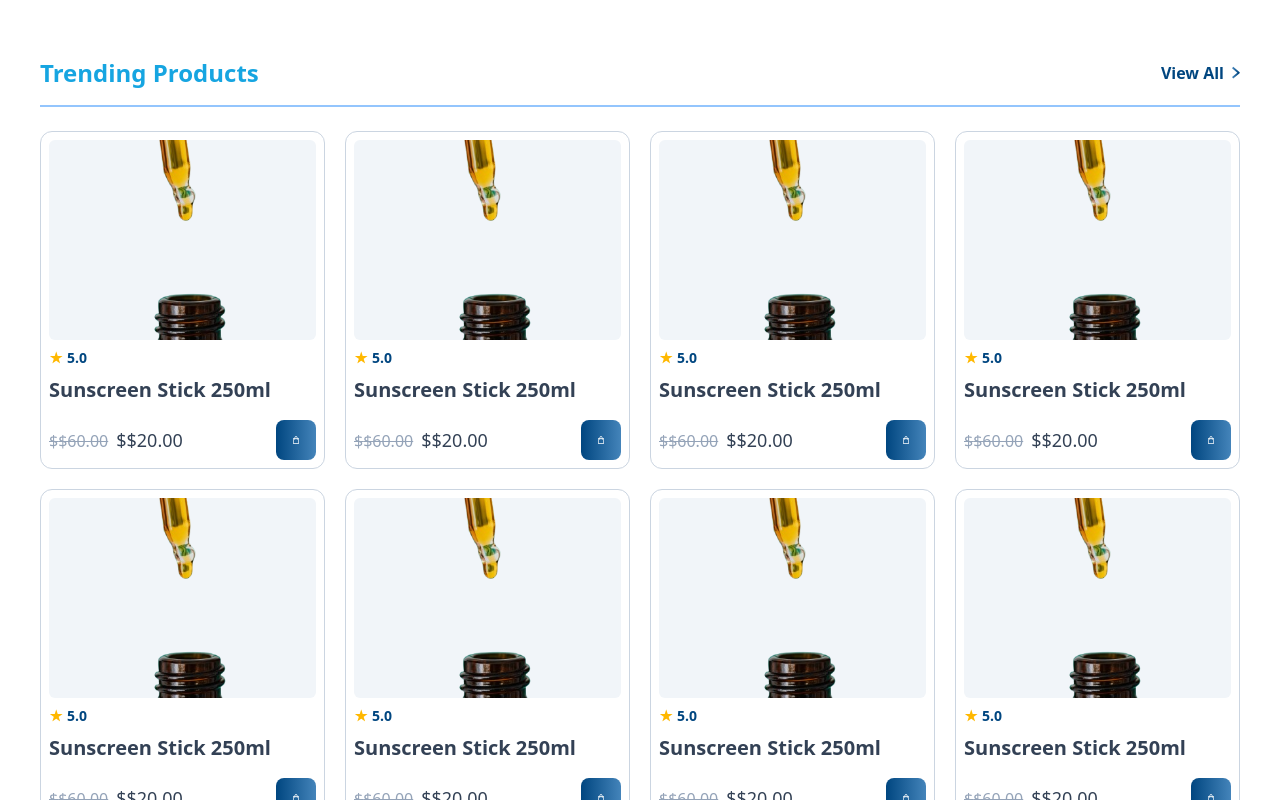
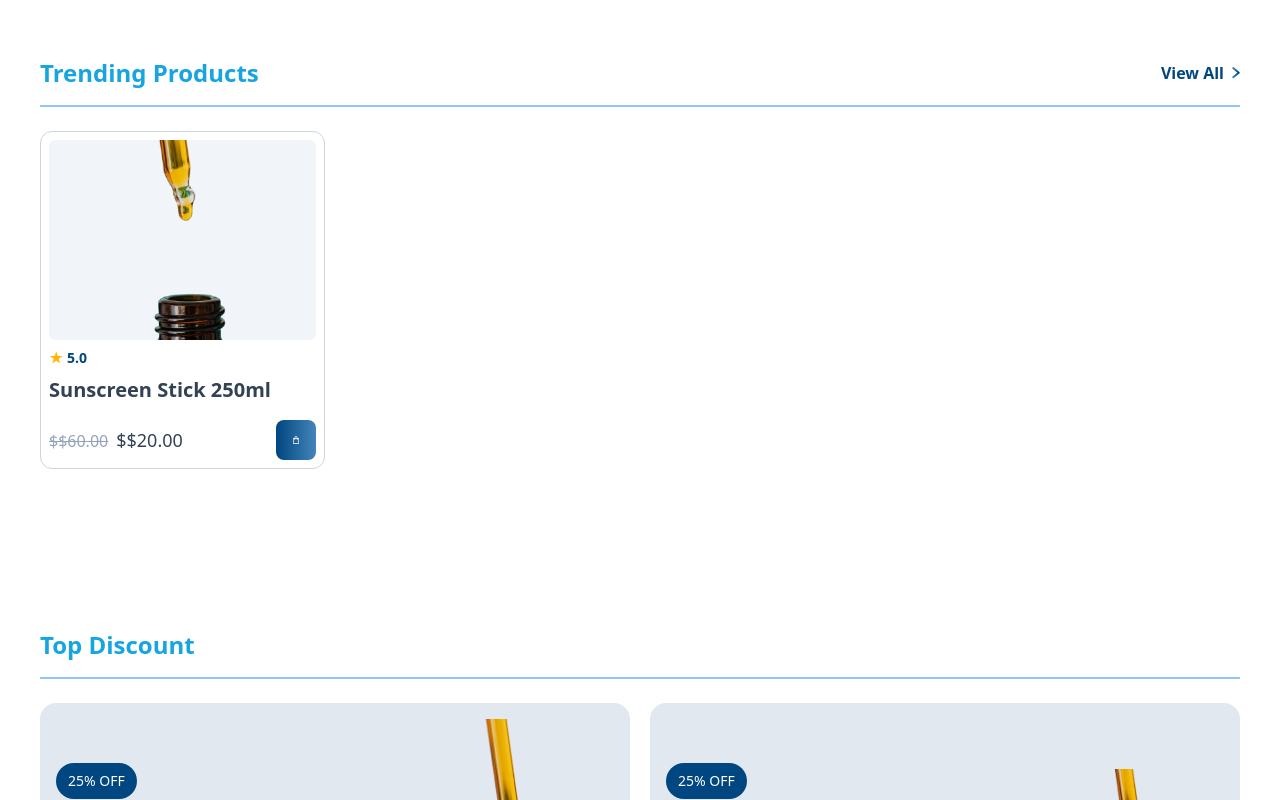
Before and after one commit to safatsaat2/project-pharma, a Next.js app: page / in a window 1280 px wide. Shown: the part 580-1380 px from the top of the page. Built offline with nearby package versions, Linux system fonts and the light colour scheme.

Commit message:
Product Provider creation

```diff
--- /dev/null
+++ b/src/app/Providers/ProductsProvider.js
@@ -0,0 +1,34 @@
+"use client";
+import React, { createContext, useState, useEffect, useContext } from "react";
+
+const ProductsContext = createContext();
+
+export const ProductsProvider = ({ children }) => {
+    const [productsData, setProductsData] = useState([]);
+    const [loading, setLoading] = useState(true);
+
+    useEffect(() => {
+        const fetchData = async () => {
+            try {
+                const response = await fetch("/data/dummy-data.json");
+                if (!response.ok) throw new Error("Failed to fetch data");
+                const data = await response.json();
+                setProductsData(data);
+            } catch (error) {
+                console.error("Error fetching data:", error);
+            } finally {
+                setLoading(false);
+            }
+        };
+
+        fetchData();
+    }, []);
+
+    return (
+        <ProductsContext.Provider value={{ productsData, loading }}>
+            {children}
+        </ProductsContext.Provider>
+    );
+};
+
+export const useProducts = () => useContext(ProductsContext);
--- a/src/app/_components/Home/TopSelling.jsx
+++ b/src/app/_components/Home/TopSelling.jsx
@@ -1,32 +1,15 @@
-"use client";
 
-import React, { useEffect, useState } from "react";
+"use client"
+
+import { useProducts } from "@/app/Providers/ProductsProvider";
 import HeadingArea from "../Heading/HeadingArea";
 import ProductCardSm from "../ProductCard/ProductCardSm";
 import "./TopSelling.css";
 
 const TopSelling = () => {
-  const [products, setProducts] = useState([]);
-  const [loading, setLoading] = useState(true);
+    const {productsData} = useProducts();
 
-  useEffect(() => {
-    const fetchData = async () => {
-      try {
-        const response = await fetch("/data/dummy-data.json");
-        if (!response.ok) throw new Error("Failed to fetch data");
-        const data = await response.json();
-        setProducts(data);
-      } catch (error) {
-        console.error("Error fetching data:", error);
-      } finally {
-        setLoading(false);
-      }
-    };
 
-    fetchData();
-  }, []);
-
-  if (loading) return <p>Loading...</p>;
 
   return (
     <section className="px-10 srsTrendingSection py-10 lg:py-20">
@@ -38,7 +21,7 @@ const TopSelling = () => {
           icon={true}
         />
         <div className="grid grid-cols-1 md:grid-cols-2 gap-3 md:gap-5 ">
-          {products
+          {productsData
             .sort((a, b) => b.rating - a.rating)
             .slice(0, 8)
             .map((product) => (
--- a/src/app/_components/Home/TrendingProduct.jsx
+++ b/src/app/_components/Home/TrendingProduct.jsx
@@ -15,13 +15,6 @@ const TrendingProduct = () => {
         />
         <div className="grid grid-cols-1 md:grid-cols-2 lg:grid-cols-4 gap-3 md:gap-5 ">
             <ProductCardSm imgLink={"/images/slider_medcine.png"} ratingScore={"5.0"} title={"Sunscreen Stick 250ml"} link={"/"} disPrice={"$20.00"} normalPrice={"$60.00"}/>
-            <ProductCardSm imgLink={"/images/slider_medcine.png"} ratingScore={"5.0"} title={"Sunscreen Stick 250ml"} link={"/"} disPrice={"$20.00"} normalPrice={"$60.00"}/>
-            <ProductCardSm imgLink={"/images/slider_medcine.png"} ratingScore={"5.0"} title={"Sunscreen Stick 250ml"} link={"/"} disPrice={"$20.00"} normalPrice={"$60.00"}/>
-            <ProductCardSm imgLink={"/images/slider_medcine.png"} ratingScore={"5.0"} title={"Sunscreen Stick 250ml"} link={"/"} disPrice={"$20.00"} normalPrice={"$60.00"}/>
-            <ProductCardSm imgLink={"/images/slider_medcine.png"} ratingScore={"5.0"} title={"Sunscreen Stick 250ml"} link={"/"} disPrice={"$20.00"} normalPrice={"$60.00"}/>
-            <ProductCardSm imgLink={"/images/slider_medcine.png"} ratingScore={"5.0"} title={"Sunscreen Stick 250ml"} link={"/"} disPrice={"$20.00"} normalPrice={"$60.00"}/>
-            <ProductCardSm imgLink={"/images/slider_medcine.png"} ratingScore={"5.0"} title={"Sunscreen Stick 250ml"} link={"/"} disPrice={"$20.00"} normalPrice={"$60.00"}/>
-            <ProductCardSm imgLink={"/images/slider_medcine.png"} ratingScore={"5.0"} title={"Sunscreen Stick 250ml"} link={"/"} disPrice={"$20.00"} normalPrice={"$60.00"}/>
         </div>
       </div>
     </section>
--- a/src/app/layout.js
+++ b/src/app/layout.js
@@ -1,5 +1,6 @@
 import localFont from "next/font/local";
 import "./globals.css";
+import { ProductsProvider } from "./Providers/ProductsProvider";
 
 const geistSans = localFont({
   src: "./fonts/GeistVF.woff",
@@ -23,7 +24,7 @@ export default function RootLayout({ children }) {
       <body
         className={`${geistSans.variable} ${geistMono.variable} antialiased`}
       >
-        {children}
+        <ProductsProvider>{children}</ProductsProvider>
       </body>
     </html>
   );
```
